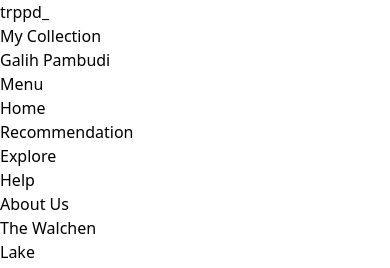
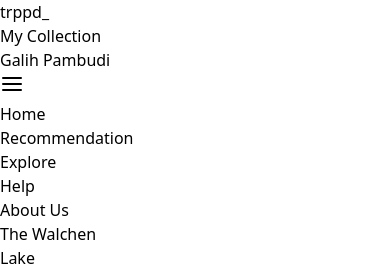
Before and after one commit to Andrew-Skoryk/re-landing, a React (Create React App) app: page / in a window 390 px wide. Shown: the top 268 px of the page. Built offline with nearby package versions, Linux system fonts and the light colour scheme.

Commit message:
fix: mobile menu

```diff
--- a/package.json
+++ b/package.json
@@ -16,6 +16,7 @@
     "postcss-import": "^15.1.0",
     "react": "^18.2.0",
     "react-dom": "^18.2.0",
+    "react-icons": "^4.8.0",
     "react-scripts": "5.0.1",
     "react-slick": "^0.29.0",
     "slick-carousel": "^1.8.1",
@@ -63,6 +64,6 @@
     "gh-pages": "^5.0.0",
     "postcss": "^8.4.21",
     "prettier": "^2.8.7",
-    "tailwindcss": "^3.3.0"
+    "tailwindcss": "^3.3.1"
   }
 }
--- a/src/components/Header/Header.tsx
+++ b/src/components/Header/Header.tsx
@@ -2,6 +2,7 @@ import { FC, useState } from "react";
 import BtnReadMore from "../BtnReadMore";
 import NavLink from "./NavLink";
 import cn from "classnames";
+import { FiMenu, FiX } from "react-icons/fi";
 
 const Header: FC = () => {
   const [isMenuOpen, setIsMenuOpen] = useState(false);
@@ -37,29 +38,32 @@ const Header: FC = () => {
           </div>
         </div>
 
+        <nav className="relative flex flex-wrap py-3 md:flex-grow md:pt-12 md:px-9 md:w-max lg:px-16">
+          <div className="absolute inset-0 opacity-50 bg-stone-950" />
+
           <button
-          className="flex items-center p-4 text-center bg-black opacity-50 md:hidden"
+            className="z-50 flex items-center self-start flex-grow pl-2 text-center md:hidden"
             onClick={toggleMenu}
           >
-          Menu
+            {isMenuOpen ? <FiX size={24} /> : <FiMenu size={24} />}
           </button>
 
-        <nav
+          <ul
             className={cn(
-            "relative px-2 py-8 md:flex-grow md:pt-12 md:px-9 md:w-max lg:px-16 md:block",
+              "flex text-gray-400 md:space-y-8 md:flex-col md:block",
               {
                 hidden: !isMenuOpen,
                 block: isMenuOpen,
+                "grid grid-cols-2 grid-rows-2 gap-4 md:flex mx-12": isMenuOpen,
               }
             )}
           >
-          <div className="absolute inset-0 bg-black opacity-50"></div>
-          <ul className="flex space-x-2 text-gray-400 md:space-y-8 md:flex-col md:space-x-0">
             <NavLink>Home</NavLink>
             <NavLink>Recommendation</NavLink>
             <NavLink>Explore</NavLink>
             <NavLink>Help</NavLink>
             <NavLink>About Us</NavLink>
+            {}
           </ul>
         </nav>
 
--- a/src/components/Header/NavLink/NavLink.tsx
+++ b/src/components/Header/NavLink/NavLink.tsx
@@ -6,7 +6,7 @@ type NavLinkProps = {
 
 const NavLink = ({ children }: PropsWithChildren<NavLinkProps>) => {
   return (
-    <li className="relative text-lg font-semibold transition-colors duration-300 cursor-pointer hover:text-white group focus:outline-none">
+    <li className="relative px-2 text-lg font-semibold transition-colors duration-300 cursor-pointer hover:text-white group focus:outline-none md:px-0">
       <span className="relative inline-block">
         {children}
         <span className="absolute left-0 bottom-0 w-full h-0.5 bg-white opacity-0 group-hover:opacity-100 transform transition-all duration-300 scale-x-0 group-hover:scale-x-100 rounded-2xl"></span>
```
Also changed, not shown: src/assets/menu-icon.png (deleted), 1 other file (tests, documents, lock files or other folders). Lines whose indentation alone changed are shown as unchanged.
